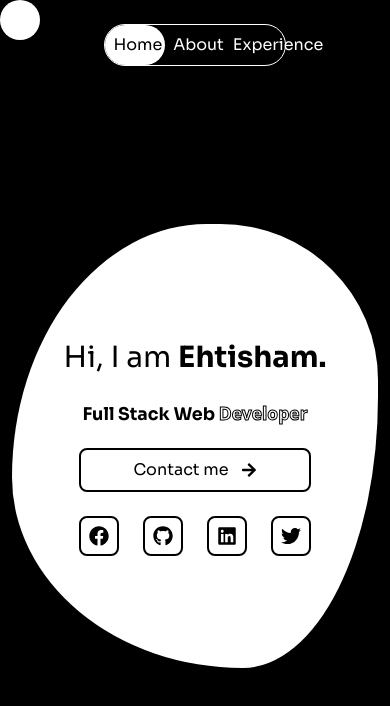
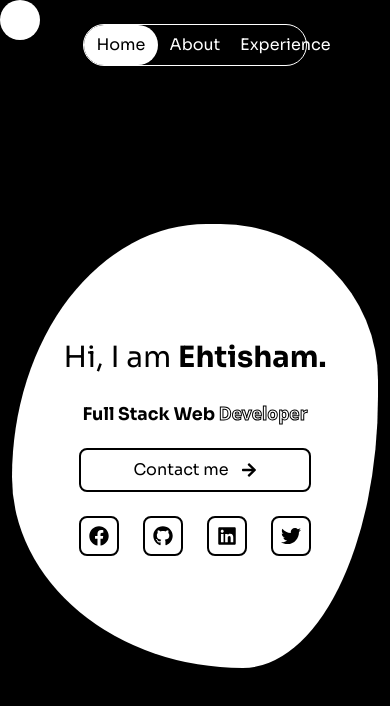
Before and after one commit to ehtishamsh/portfolio, a Next.js app: page / in a window 390 px wide. Shown: the top 706 px of the page. Built offline with nearby package versions, Linux system fonts and the light colour scheme.

Commit message:
nav responsive

```diff
--- a/app/_components/Header.tsx
+++ b/app/_components/Header.tsx
@@ -6,7 +6,7 @@ import { usePathname } from "next/navigation";
 function Header() {
   const path = usePathname();
   return (
-    <header className="bg-transparent flex justify-center items-center py-6 px-11 fixed top-0 right-0 left-0 z-50">
+    <header className="bg-transparent flex justify-center items-center py-6 px-11 max-sm:px-2 fixed top-0 right-0 left-0 z-50">
       <nav className="border border-white bg-transparent backdrop-blur-sm rounded-3xl text-gray-950 flex items-center w-3/5 transition-all duration-300">
         <Link
           href={"/"}
```
